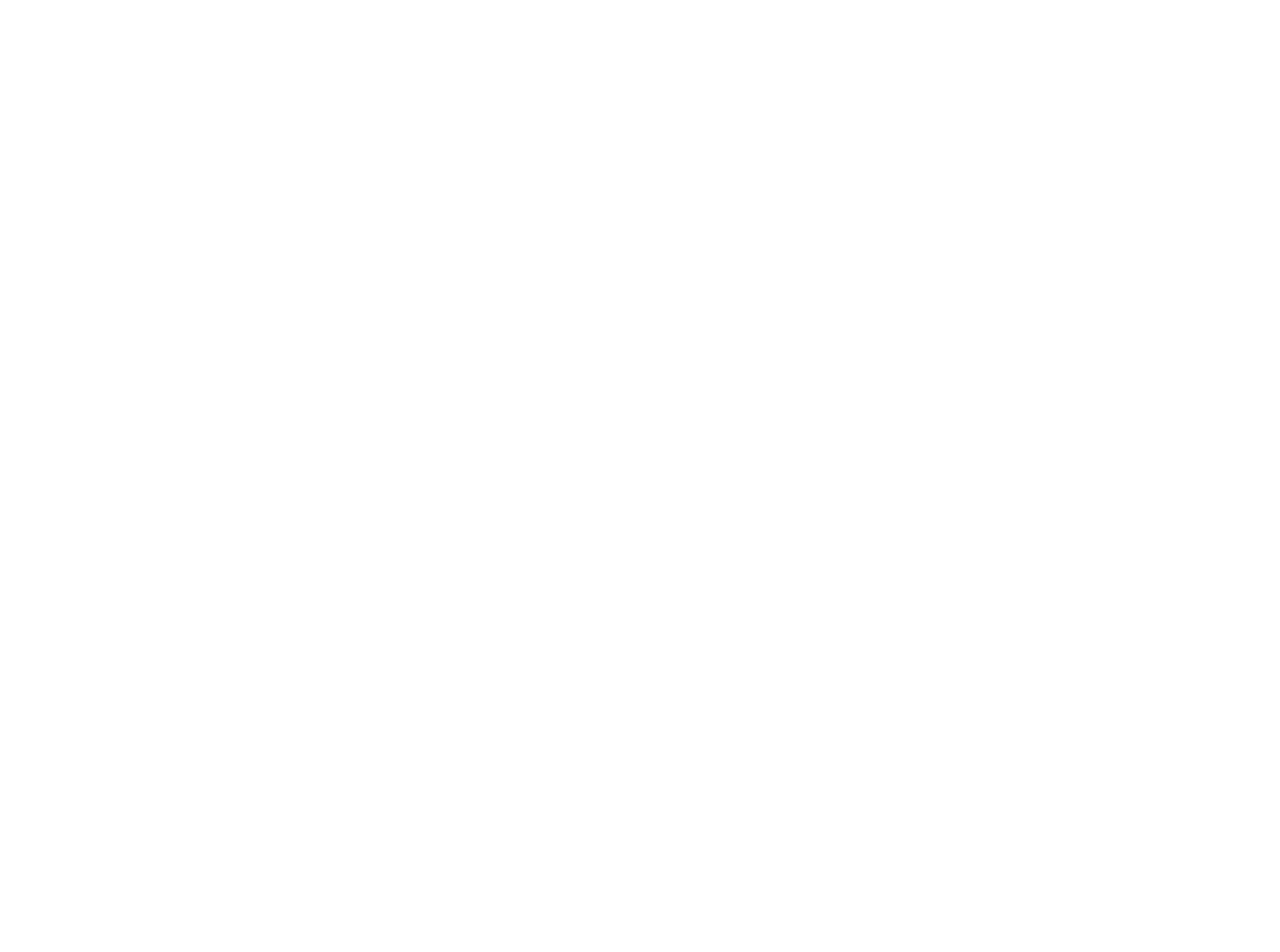
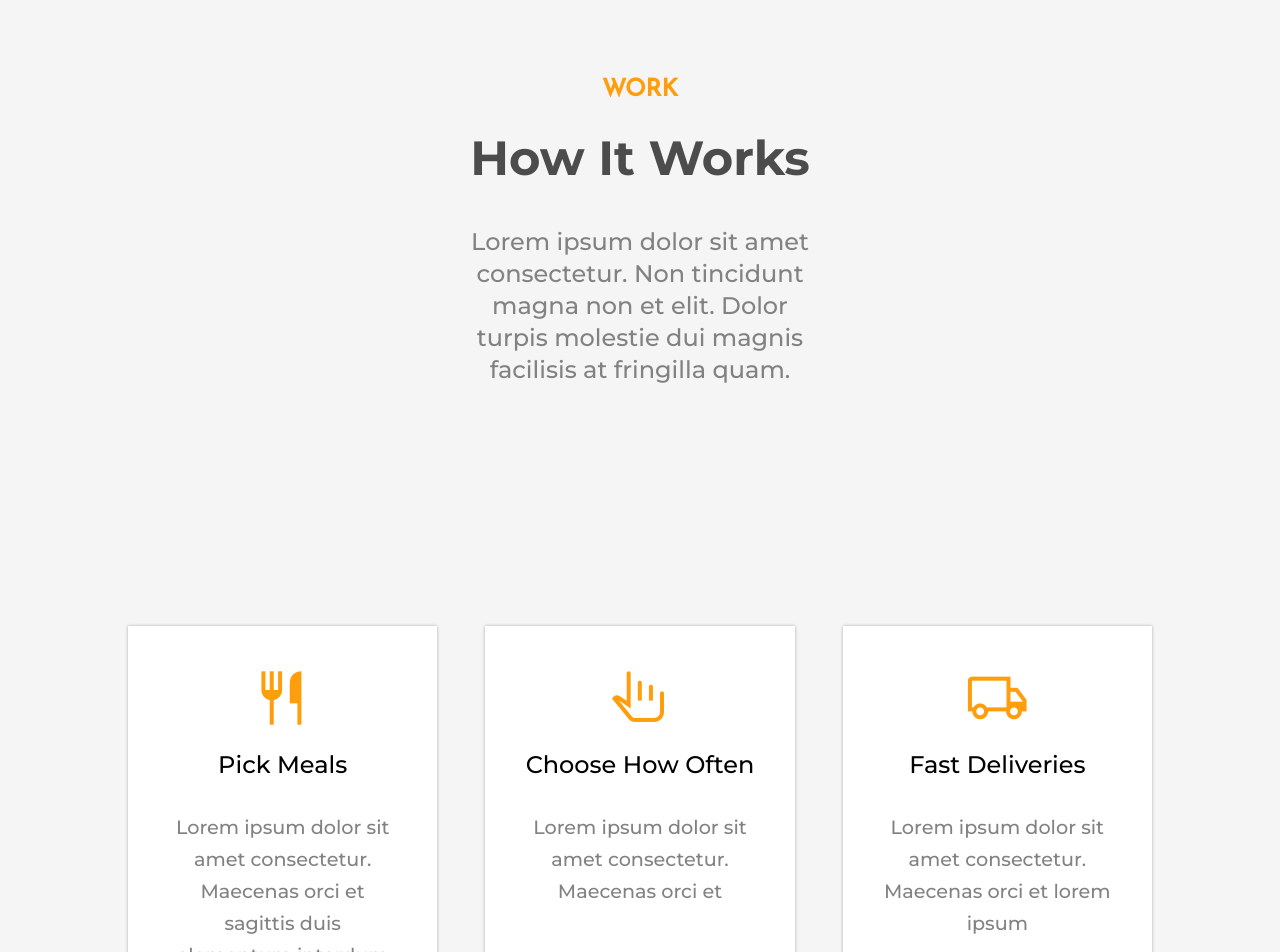
Before and after one commit to ajaysonere/Foodie-landing-page, a React (Create React App) app: page / in a window 1280 px wide. Shown: the part 2640-3592 px from the top of the page. Before the commit the page ends 2182 px from the top, so only its background shows below. Built offline with nearby package versions, Linux system fonts and the light colour scheme.

Commit message:
work section completed

```diff
--- a/src/Home.css
+++ b/src/Home.css
@@ -145,7 +145,7 @@
 
 .about-left p {
    margin: 2rem 0;
-   font-family: "";
+   font-family: "Montserrat";
    font-size: 1.5rem;
    font-weight: 500;
    line-height: 2rem;
@@ -177,6 +177,75 @@
    left: 0;
    z-index: -1;
    width: 20%;
+}
+
+
+/* Facilities */
+
+.facilities-container {
+   margin-top: 20rem;
+   display: grid;
+   place-items: center;
+   gap: 6rem;
+   text-align: center;
+}
+
+.work-left {
+   width: 50%;
+   padding: 5rem;
+   justify-content: center;
+}
+
+.work-left h2{
+   color: #4C4C4C;
+   font-family: "Montserrat";
+   font-size: 3rem;
+   font-weight: 700;
+   line-height: 4.5rem;
+   letter-spacing: 0em;
+   margin-top: 1rem;
+}
+
+.work-left p,
+.work-right p{
+   margin: 2rem 0;
+   font-family: "Montserrat";
+   font-size: 1.5rem;
+   font-weight: 500;
+   line-height: 2rem;
+   letter-spacing: 0em;
+   text-align: center;
+   color:#828282;
+}
+
+.work-right {
+   display: grid;
+   grid-template-columns: 1fr 1fr 1fr;
+   gap: 3rem;
+}
+
+.work-right .card {
+   background: #fff;
+   margin: 2rem 0;
+   text-align: center;
+   padding: 2.5rem;
+   box-shadow: 0px 0px 3px rgba(0,0,0,0.3);
+}
+
+.card span {
+   font-size: 4rem;
+   color: #FE9E0D;
+}
+.card h4 {
+  margin: 1rem 0;
+  font-size: 1.5rem;
+  font-weight: 500;
+  font-family: "Montserrat";
+}
+
+.card p {
+  font-size: 1.2rem;
+  text-align: center;
 }
 
 
--- /dev/null
+++ b/src/components/Facilities.js
@@ -0,0 +1,39 @@
+function Facilities() {
+   return (
+     <div className="container facilities-container">
+       <div className="work-left">
+         <small className="section-heading">work</small>
+         <h2>How It Works</h2>
+         <p>
+           Lorem ipsum dolor sit amet consectetur. Non tincidunt magna non et
+           elit. Dolor turpis molestie dui magnis facilisis at fringilla quam.
+         </p>
+       </div>
+       <div className="work-right">
+         <div className="card">
+           <span class="material-symbols-outlined">restaurant</span>
+           <h4>Pick Meals</h4>
+           <p>
+             Lorem ipsum dolor sit amet consectetur. Maecenas orci et sagittis
+             duis elementum interdum facilisi bibendum.
+           </p>
+         </div>
+         <div className="card">
+           <span class="material-symbols-outlined">pan_tool_alt</span>
+           <h4>Choose How Often</h4>
+           <p>Lorem ipsum dolor sit amet consectetur. Maecenas orci et</p>
+         </div>
+         <div className="card">
+           <span class="material-symbols-outlined">local_shipping</span>
+           <h4>Fast Deliveries</h4>
+           <p>
+             Lorem ipsum dolor sit amet consectetur. Maecenas orci et lorem
+             ipsum
+           </p>
+         </div>
+       </div>
+     </div>
+   );
+};
+
+export default Facilities;
--- a/src/index.css
+++ b/src/index.css
@@ -8,6 +8,10 @@
   outline: 0;
   list-style: none;
   text-decoration: none;
+}
+
+body{
+  background: #f5f5f5;
 }
 
 :root {
--- a/src/pages/Home.js
+++ b/src/pages/Home.js
@@ -1,4 +1,5 @@
 import About from "../components/About";
+import Facilities from "../components/Facilities";
 import Hero from "../components/Hero";
 import Navbar from "../components/Navbar";
 
@@ -9,6 +10,7 @@
         <Navbar />
         <Hero />
         <About />
+        <Facilities />
       </>
    );
 };
```
